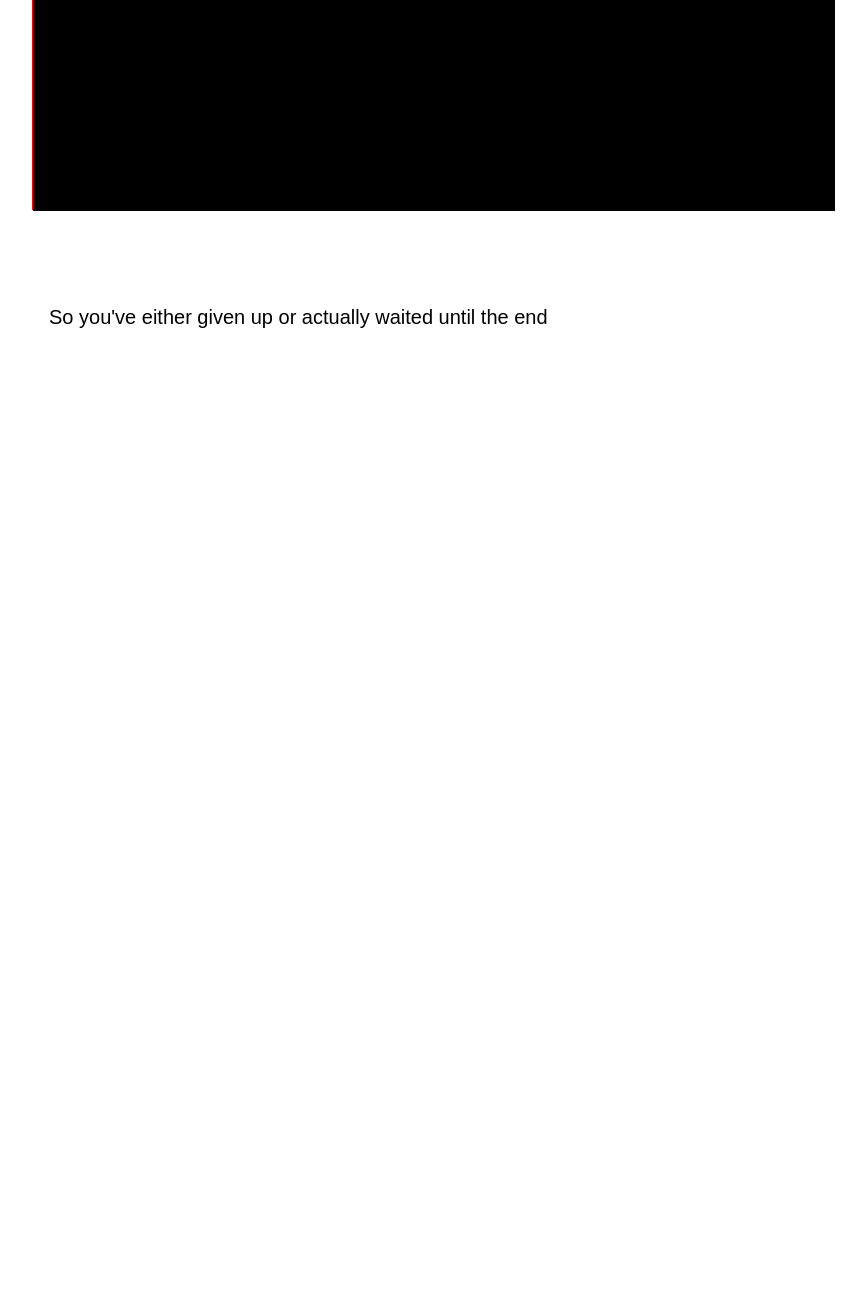
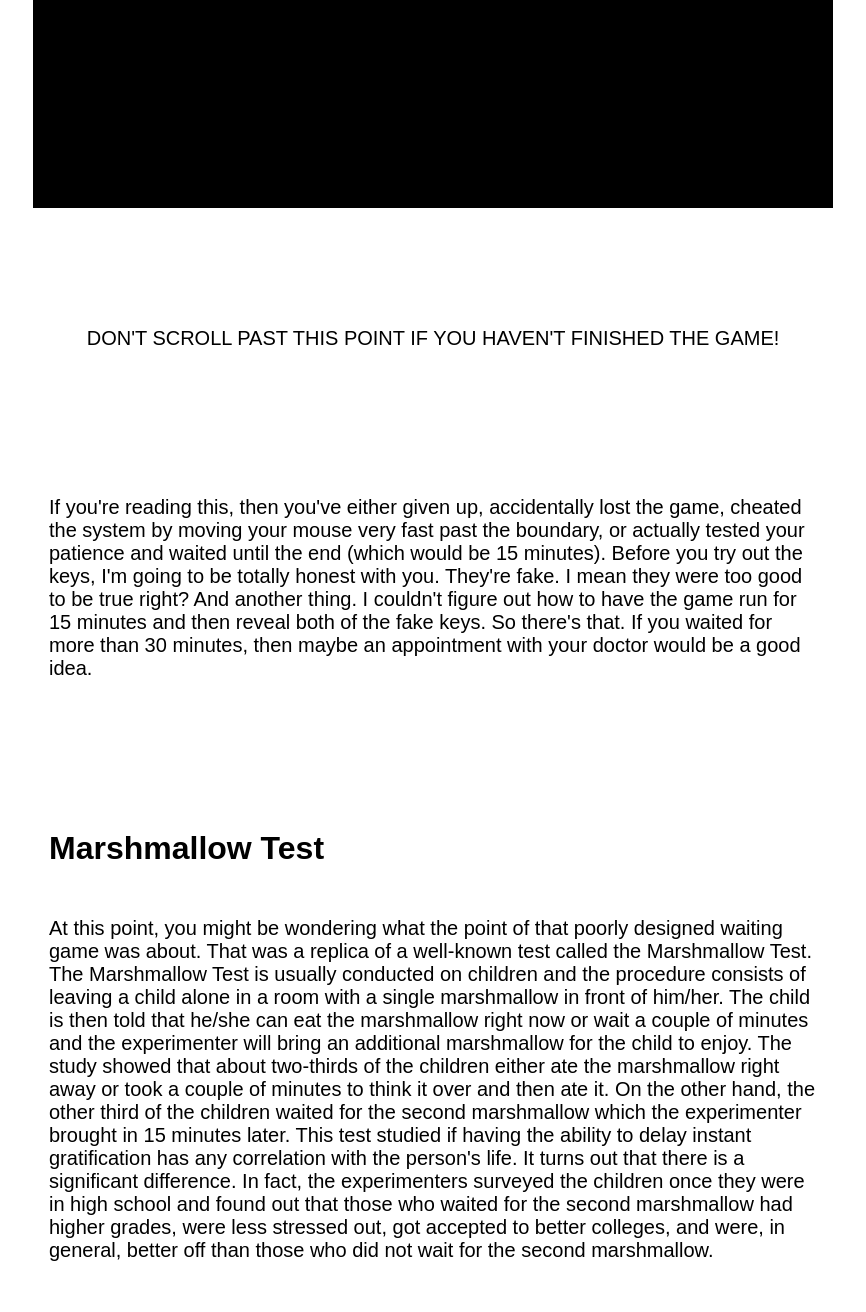
Before and after one commit to drakesong/understanding_procrastination, a plain HTML site: page idex.html in a window 1280 px wide. Shown: the part 920-2232 px from the top of the page, without its empty margins (207-1073 px from the left). Before the commit the page ends 1299 px from the top, so only its background shows below. Drawn offline with Linux system fonts and the light colour scheme; a script that the page names is missing.

Commit message:
Add Marshmallow Test section

```diff
--- a/idex.html
+++ b/idex.html
@@ -7,7 +7,6 @@
     <script src="https://code.createjs.com/tweenjs-0.6.2.min.js"></script>
     <script src="app.js"></script>
     <script src="Button.js"></script>
-
     <title>Understanding Procrastination</title>
 </head>
 
@@ -15,19 +14,25 @@
     <div class="banner">
         <img class="banner-img" src="banner.jpg">
     </div>
-
     <h1>Introduction</h1>
     <p>
-        What is the key to success? This questions has been asked a countless number of times throughout human history but no one really seems to have the right answer to it. We don't even know if there is a right answer to this since our lives are so complicated and full of wonders and chaos.<br /><br />
-        A psychologist, however, attempted to answer this question through his discoveries and experiments. Before we go into it though, let's have a little bit of fun.<br /><br />
-        I happened to come across a couple $25 gift cards for Amazon. You can get yours right now below if you press "Reveal Now!". <em>But</em>, if you wait for some time, you can have an additional $25 gift card for a total of $50!<br /><br />
+        Before we get into procrastination, what is the key to success? This questions has been asked a countless number of times throughout human history but no one really seems to have the right answer to it. We don't even know if there is a right answer to this since our lives are so complicated and full of wonders and chaos.<br /><br /> A psychologist, however, attempted to answer this question through his discoveries and experiments. Before we go into it though, let's have a little bit of fun.<br /><br /> I happened to come across a couple $25 gift cards for Amazon. You can get yours right now below if you press "Reveal Now!". <em>But</em>, if you wait for some time, you can have an additional $25 gift card for a total of $50!<br /><br />
     </p>
-
     <div class="marshmallow">
         <canvas id="gameCanvas" width="800px" height="400px" style="background:black;"></canvas>
     </div>
+    <p style="text-align: center;">
+        <br /><br /><br />DON'T SCROLL PAST THIS POINT IF YOU HAVEN'T FINISHED THE GAME!
+    </p>
+    <p>
+        <br /><br />If you're reading this, then you've either given up, accidentally lost the game, cheated the system by moving your mouse very fast past the boundary, or actually tested your patience and waited until the end (which would be 15 minutes).
+        Before you try out the keys, I'm going to be totally honest with you. They're fake. I mean they were too good to be true right? And another thing. I couldn't figure out how to have the game run for 15 minutes and then reveal both of the fake keys.
+        So there's that. If you waited for more than 30 minutes, then maybe an appointment with your doctor would be a good idea.
+    </p>
+    <h1>Marshmallow Test</h1>
+    <p>
+        At this point, you might be wondering what the point of that poorly designed waiting game was about. That was a replica of a well-known test called the Marshmallow Test. The Marshmallow Test is usually conducted on children and the procedure consists of leaving a child alone in a room with a single marshmallow in front of him/her. The child is then told that he/she can eat the marshmallow right now or wait a couple of minutes and the experimenter will bring an additional marshmallow for the child to enjoy.  The study showed that about two-thirds of the children either ate the marshmallow right away or took a couple of minutes to think it over and then ate it. On the other hand, the other third of the children waited for the second marshmallow which the experimenter brought in 15 minutes later.
 
-    <p>
-        <br /><br />So you've either given up or actually waited until the end
+        This test studied if having the ability to delay instant gratification has any correlation with the person's life. It turns out that there is a significant difference. In fact, the experimenters surveyed the children once they were in high school and found out that those who waited for the second marshmallow had higher grades, were less stressed out, got accepted to better colleges, and were, in general, better off than those who did not wait for the second marshmallow.
     </p>
 </body>
--- a/style.css
+++ b/style.css
@@ -21,12 +21,12 @@ p {
     position: relative;
     width: 800px;
     height: 400px;
-    border: 1px solid red;
+    /* border: 1px solid red; */
     margin: 0 auto;
 }
 
 #gameCanvas {
-    border: 1px solid black;
+    /* border: 1px solid black; */
     position: absolute;
 }
 
```
